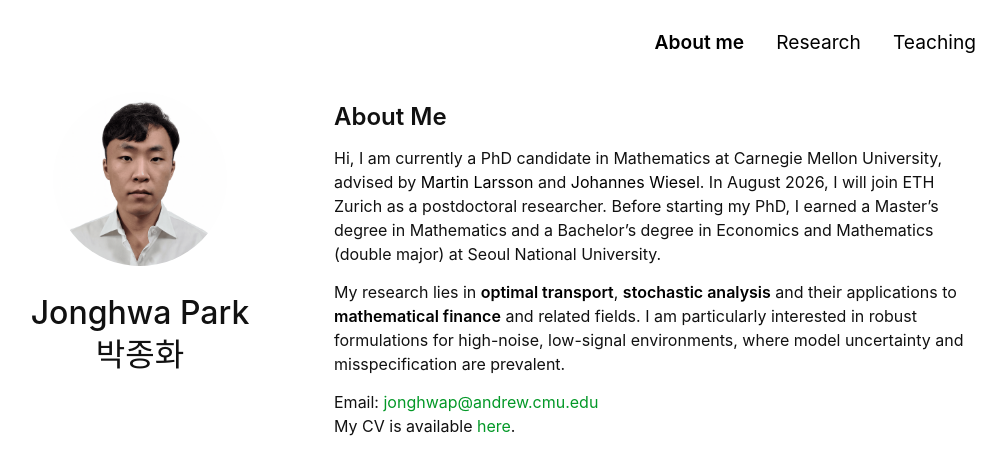
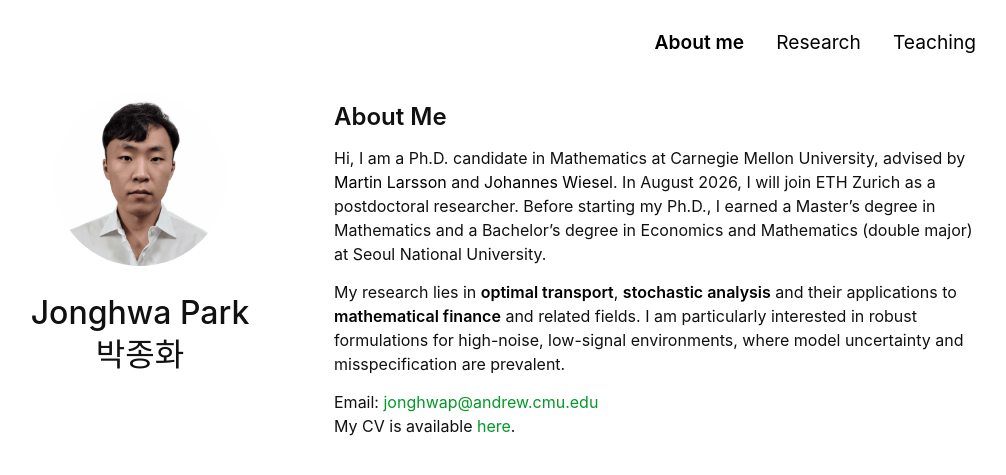
Before and after one commit to Jonghwap/Jonghwap.github.io, a Jekyll site: the page built from index.md, in a window 1280 px wide. Shown: the top 475 px of the page, without its empty margins (136-1142 px from the left). Built offline with Jekyll 4.4.1, drawn with Linux system fonts in a browser that asks for light colours; a style sheet for code colours, icons or effects is not loaded; our own code applies the rules of GitHub Pages for plain Markdown files.

Commit message:
Update index.md

```diff
--- a/index.md
+++ b/index.md
@@ -4,7 +4,7 @@ layout: homepage
 
 ## About Me
 
-Hi, I am currently a PhD candidate in Mathematics at Carnegie Mellon University, advised by [Martin Larsson](https://sites.google.com/view/martin-larsson)  and [Johannes Wiesel](https://sites.google.com/view/johannes-wiesel). In August 2026, I will join ETH Zurich as a postdoctoral researcher. Before starting my PhD, I earned a Master's degree in Mathematics and a Bachelor's degree in Economics and Mathematics (double major) at Seoul National University.
+Hi, I am a Ph.D. candidate in Mathematics at Carnegie Mellon University, advised by [Martin Larsson](https://sites.google.com/view/martin-larsson)  and [Johannes Wiesel](https://sites.google.com/view/johannes-wiesel). In August 2026, I will join ETH Zurich as a postdoctoral researcher. Before starting my Ph.D., I earned a Master's degree in Mathematics and a Bachelor's degree in Economics and Mathematics (double major) at Seoul National University.
 
 My research lies in **optimal transport**, **stochastic analysis** and their applications to **mathematical finance** and related fields. I am particularly interested in robust formulations for high-noise, low-signal environments, where model uncertainty and misspecification are prevalent.
 
```
